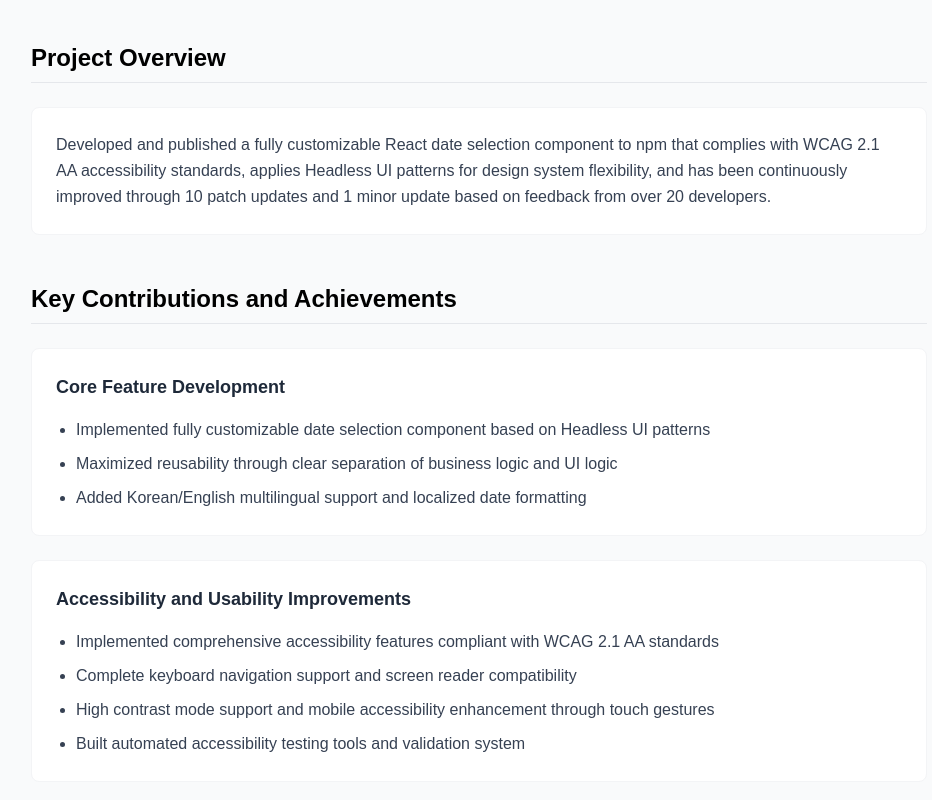
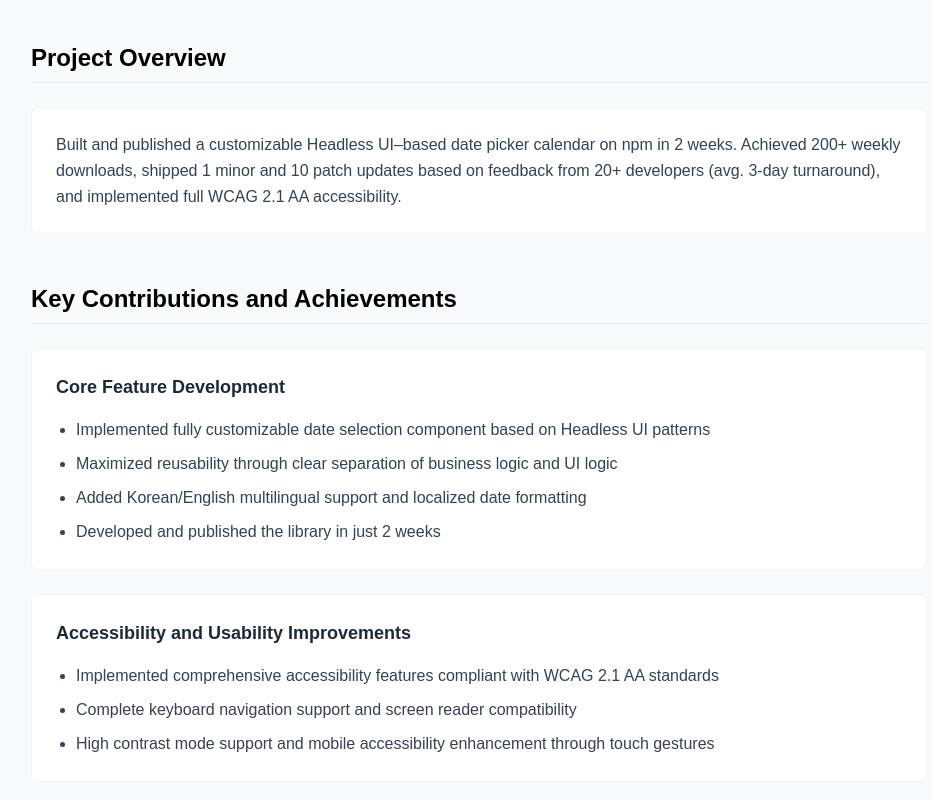
Before and after one commit to ella-yschoi/ella-yschoi.github.io, a Next.js app: page /projects/datepicker-calendar in a window 1280 px wide. Shown: the part 780-1580 px from the top of the page, without its empty margins (161-1093 px from the left). Built offline with nearby package versions, Linux system fonts and the light colour scheme.

Commit message:
docs: Revise project descriptions and metrics for enhanced clarity and impact across multiple projects

```diff
--- a/src/app/projects/[slug]/page.tsx
+++ b/src/app/projects/[slug]/page.tsx
@@ -32,7 +32,8 @@ const projects = {
       title: 'Project Overview',
       content: [
         'At medical AI startup VIENCE, developed a cloud-based service for managing and processing large-scale pathology image data using React and TypeScript.',
-        'This internal service supports over 1,000 SVS (slide image) files and enables pathology researchers and medical staff at university hospitals to manage files and process data efficiently.',
+        'This internal service supports over 1,000 SVS files and enables pathology researchers and medical staff at university hospitals to manage files and process data efficiently.',
+        'Reduced pathology data preparation time by 90% (6 hours to 30 minutes), enabling demo meetings with 2 major hospitals and generating $1M+ in enterprise leads.',
       ],
     },
     contributions: [
@@ -41,12 +42,13 @@ const projects = {
         items: [
           'Built a file management interface with features such as drag-and-drop upload, folder CRUD operations, and both list and grid views to support seamless organization of large-scale pathology datasets',
           'Implemented performant UI logic to render deeply nested directory structures and dynamically display metadata for large files, ensuring smooth interaction even with thousands of entries',
+          'Designed reusable core logic applied across three features, reducing component development time by 67% and requiring no training for medical staff',
         ],
       },
       {
         category: 'UI/UX and Accessibility Improvements',
         items: [
-          'Designed a dark mode UI and improved accessibility to meet **WCAG AAA** color contrast standards',
+          'Designed a dark mode UI and improved accessibility to meet WCAG AAA color contrast standards',
           'Implemented a responsive layout optimized for both desktop and mobile environments',
         ],
       },
@@ -55,23 +57,23 @@ const projects = {
         items: [
           'Refactored global and local state management using Zustand → Reduced complexity and improved maintainability',
           'Removed 35+ deprecated packages and resolved 110+ security issues from legacy code',
-          'Migrated from CRA to Vite → Achieved **82% faster build time** (from 110s to 20s)',
+          'Migrated from CRA to Vite → Achieved 82% faster build time (from 110s to 20s)',
         ],
       },
       {
         category: 'DevOps and Test Automation',
         items: [
-          'Set up a CI/CD pipeline using GitHub Actions → Streamlined deployment process (10 steps → 1 step)',
+          'Set up a CI/CD pipeline using GitHub Actions → Streamlined deployment process (10 steps → 1 step), reduced CI time from 3 minutes to 50 seconds',
           'Resolved over 2,200 lint, test, compile, and build errors across the codebase',
-          'Enforced code style consistency with Husky + lint-staged at commit time',
-          'Adopted **Vitest** to introduce unit tests and reduce reliance on manual QA',
+          'Enforced code style consistency with Husky + lint-staged at commit time, reducing style-related PR comments by 60%',
+          'Adopted Vitest to introduce unit tests and reduce reliance on manual QA',
         ],
       },
       {
         category: 'Collaboration and Team Leadership',
         items: [
-          'Co-led sprint planning with the CTO to deliver the **beta version within 4 weeks**',
-          'Conducted internal dev seminars and authored dev wiki documentation to share architectural decisions and coding conventions',
+          'Co-led sprint planning with the CTO to deliver the beta version within 4 weeks, prioritizing and organizing 150+ issues under tight timelines',
+          'Conducted 3 internal tech seminars and authored dev wiki documentation to share architectural decisions and recurring issue resolutions, improving team-wide knowledge sharing and onboarding efficiency',
         ],
       },
     ],
@@ -80,7 +82,21 @@ const projects = {
       content: [
         'Launched a high-resolution pathology data service tailored to the needs of medical researchers and practitioners',
         'Resolved legacy technical debt and dramatically improved developer experience and release stability',
-        'As a junior developer, **gained hands-on experience in the full E2E cycle** — from planning and design to development and deployment',
+        'As a junior developer, gained hands-on experience in the full E2E cycle from planning and design to development and deployment',
+        'Enabled stable weekly releases and improved test reliability for all major UI modules by replacing manual QA with Vitest-based unit testing',
+      ],
+    },
+    metrics: {
+      title: 'Key Metrics',
+      content: [
+        '1,000+ SVS files processed and managed',
+        '90% reduction in data preparation time (6h → 30m)',
+        '$1M+ in enterprise leads generated',
+        'CI/CD: 10+ steps → 1, CI time 3m → 50s',
+        '2,200+ issues and 110+ security vulnerabilities resolved',
+        '67% reduction in component development time',
+        '150+ issues prioritized for beta launch in 4 weeks',
+        '3 internal tech seminars and dev wiki for onboarding',
       ],
     },
   },
@@ -109,6 +125,7 @@ const projects = {
       content: [
         'Developed a visual programming platform that allows researchers to build and customize data processing workflows using a node-based editor built with Rete.js.',
         'Supports interactive configuration of image preprocessing pipelines through components such as data selector, patch generator, and high-resolution slide viewer.',
+        'Migrated from CRA to Vite in 2 days (build time 110s → 20s), enabling stable weekly releases and rapid feature delivery.',
       ],
     },
     contributions: [
@@ -133,6 +150,7 @@ const projects = {
         items: [
           'Implemented context-aware state syncing between multiple nodes using centralized state logic',
           'Enabled inter-node communication to allow downstream updates (e.g., auto-refreshing viewer after patch generation)',
+          'Prioritized 150+ issues with the CTO and launched beta in 4 weeks under tight timelines',
         ],
       },
     ],
@@ -142,6 +160,14 @@ const projects = {
         'Successfully built a node-based visual programming interface tailored for pathology data processing',
         'Enabled researchers to intuitively configure data pipelines using Data Selector, Patch Generation, and Viewer nodes',
         'Improved experimentation efficiency by allowing real-time preview and flexible reconfiguration of workflows',
+      ],
+    },
+    metrics: {
+      title: 'Key Metrics',
+      content: [
+        'Migrated from CRA to Vite in 2 days (build time 110s → 20s)',
+        'Stable weekly releases and rapid feature delivery',
+        '150+ issues prioritized for beta launch in 4 weeks',
       ],
     },
   },
@@ -169,7 +195,7 @@ const projects = {
     overview: {
       title: 'Project Overview',
       content: [
-        'Developed and published a fully customizable React date selection component to npm that complies with WCAG 2.1 AA accessibility standards, applies Headless UI patterns for design system flexibility, and has been continuously improved through 10 patch updates and 1 minor update based on feedback from over 20 developers.',
+        'Built and published a customizable Headless UI–based date picker calendar on npm in 2 weeks. Achieved 200+ weekly downloads, shipped 1 minor and 10 patch updates based on feedback from 20+ developers (avg. 3-day turnaround), and implemented full WCAG 2.1 AA accessibility.',
       ],
     },
     contributions: [
@@ -179,6 +205,7 @@ const projects = {
           'Implemented fully customizable date selection component based on Headless UI patterns',
           'Maximized reusability through clear separation of business logic and UI logic',
           'Added Korean/English multilingual support and localized date formatting',
+          'Developed and published the library in just 2 weeks',
         ],
       },
       {
@@ -187,7 +214,6 @@ const projects = {
           'Implemented comprehensive accessibility features compliant with WCAG 2.1 AA standards',
           'Complete keyboard navigation support and screen reader compatibility',
           'High contrast mode support and mobile accessibility enhancement through touch gestures',
-          'Built automated accessibility testing tools and validation system',
         ],
       },
       {
@@ -196,6 +222,7 @@ const projects = {
           'Successfully published as npm package to ensure reusability',
           'Built stable distribution and update system through Semantic Versioning',
           'Enhanced developer experience by ensuring type safety through TypeScript',
+          'Achieved 200+ weekly downloads, 1 minor and 10 patch releases, and 20+ developer feedback with an average 3-day turnaround',
         ],
       },
       {
@@ -222,6 +249,7 @@ const projects = {
         'Released 10 patch updates and 1 minor update based on feedback from over 20 developers, significantly improving usability and stability',
         'Provided flexibility to apply to various design systems through Headless UI patterns',
         'Ensured comprehensive accessibility for all users through WCAG 2.1 AA standard compliance',
+        'Achieved 200+ weekly downloads and rapid feedback cycles (avg. 3 days) from 20+ developers',
       ],
     },
     technicalDetails: {
@@ -241,6 +269,7 @@ const projects = {
         'Accessibility: 100% compliant with WCAG 2.1 AA standards',
         'Language Support: Korean and English multilingual support',
         'Type Safety: 100% type safety guaranteed through TypeScript strict mode',
+        '200+ weekly downloads, 1 minor and 10 patch releases, 20+ developer feedback, avg. 3-day turnaround',
       ],
     },
   },
@@ -266,8 +295,9 @@ const projects = {
     overview: {
       title: 'Project Overview',
       content: [
-        'Built a comprehensive developer portfolio website using Next.js 15 and modern frontend technologies to showcase my projects, skills, and professional journey.',
+        'Built and deployed an accessible and responsive portfolio with Next.js and React in just 3 days.',
         'Implemented accessibility-first design with WCAG AAA compliance and optimized performance for exceptional user experience.',
+        'Achieved Lighthouse scores of 100 in accessibility, best practices, and SEO (performance 99), and fast load performance (First Contentful Paint (FCP) 0.6s, Largest Contentful Paint (LCP) 0.7s, Total Blocking Time (TBT) 10ms, Speed Index 1.1s).',
       ],
     },
     contributions: [
@@ -293,6 +323,7 @@ const projects = {
           'Optimized Core Web Vitals with efficient image handling and font optimization',
           'Implemented smooth scroll-triggered animations using Framer Motion 12.18.1',
           'Created responsive design that works seamlessly across mobile, tablet, and desktop',
+          'Built and deployed the site in just 3 days, achieving Lighthouse scores of 100/100/100/99 and First Contentful Paint (FCP) 0.6s, Largest Contentful Paint (LCP) 0.7s, Total Blocking Time (TBT) 10ms, Speed Index 1.1s',
         ],
       },
       {
@@ -308,9 +339,7 @@ const projects = {
       title: 'Project Results',
       content: [
         'Successfully built a modern, accessible portfolio website that effectively showcases professional skills and projects',
-        'Demonstrated expertise in Next.js 15, React 19, and modern frontend development practices',
-        'Created a scalable foundation for continuous content updates and feature additions',
-        'Established a strong example of accessibility-first design and performance optimization',
+        'Served as a living documentation and demonstration platform for my frontend engineering principles and best practices.',
       ],
     },
     technicalDetails: {
@@ -330,6 +359,9 @@ const projects = {
         'Performance: Optimized Core Web Vitals and efficient resource loading',
         'Responsive Design: Adaptive layouts for mobile, tablet, and desktop',
         'Modern Stack: Next.js 15, React 19, TypeScript 5, Tailwind CSS 4.1.10',
+        'Lighthouse: Accessibility/Best Practices/SEO 100, Performance 99',
+        'Core Web Vitals: First Contentful Paint (FCP) 0.6s, Largest Contentful Paint (LCP) 0.7s, Total Blocking Time (TBT) 10ms, Speed Index 1.1s',
+        'Built and deployed in 3 days',
       ],
     },
   },
--- a/src/app/projects/page.tsx
+++ b/src/app/projects/page.tsx
@@ -5,16 +5,9 @@ const projects = [
     slug: 'vience-datahub',
     title: 'DataHub',
     description:
-      'A cloud-based pathology data management service built with React and TypeScript. Supports efficient organization of large-scale files through features like drag-and-drop upload, folder management, and list/grid view switching. Provides a performant interface for navigating deeply nested directory structures and displaying metadata for high-resolution image datasets.',
+      'A cloud-based pathology data management service built with React and TypeScript. Optimized for 1,000+ SVS files and large-scale medical data. Reduced data prep time by 90% (6h→30m), enabling $1M+ in enterprise leads. Automated CI/CD (10+ steps→1, CI 3m→50s), resolved 2,200+ issues, and delivered a no-training UI for medical staff.',
     image: '/images/project/datahub-desktop-lightmode.png',
-    tech: [
-      'TypeScript',
-      'React',
-      'Zustand',
-      'OpenSeadragon',
-      'Vite',
-      'Tailwind CSS',
-    ],
+    tech: ['TypeScript', 'React', 'Vite'],
   },
   {
     slug: 'vience-workspace',
@@ -33,17 +26,17 @@ const projects = [
   },
   {
     slug: 'datepicker-calendar',
-    title: 'Simple DatePicker Calendar for React',
+    title: 'Simple DatePicker Calendar',
     description:
-      'Developed and published a fully customizable React date selection component to npm that complies with WCAG 2.1 AA accessibility standards, applies Headless UI patterns for design system flexibility, and has been continuously improved through 10 patch updates and 1 minor update based on feedback from over 20 developers.',
+      'Built and published a customizable Headless UI–based date picker calendar on npm in 2 weeks. Achieved 200+ weekly downloads, shipped 1 minor and 10 patch updates based on feedback from 20+ developers (avg. 3-day turnaround), and implemented full WCAG 2.1 AA accessibility.',
     image: '/images/project/calendar-thumbnail.jpeg',
-    tech: ['TypeScript', 'React', 'Vite', 'Styled Components'],
+    tech: ['TypeScript', 'React', 'Vite'],
   },
   {
     slug: 'personal-portfolio',
     title: 'Personal Portfolio Website',
     description:
-      'Built a comprehensive developer portfolio website using Next.js 15 and modern frontend technologies to showcase my projects, skills, and professional journey. Implemented accessibility-first design with WCAG AAA compliance.',
+      'Built and deployed an accessible and responsive portfolio with Next.js and React in 3 days. Achieved Lighthouse scores of 100 in accessibility, best practices, and SEO (performance 99), and fast load performance (FCP 0.6s, LCP 0.7s, TBT 10ms, Speed Index 1.1s).',
     image: '/images/project/portfolio-home.png',
     tech: ['TypeScript', 'React', 'Next.js', 'Tailwind CSS', 'Framer Motion'],
   },
```
